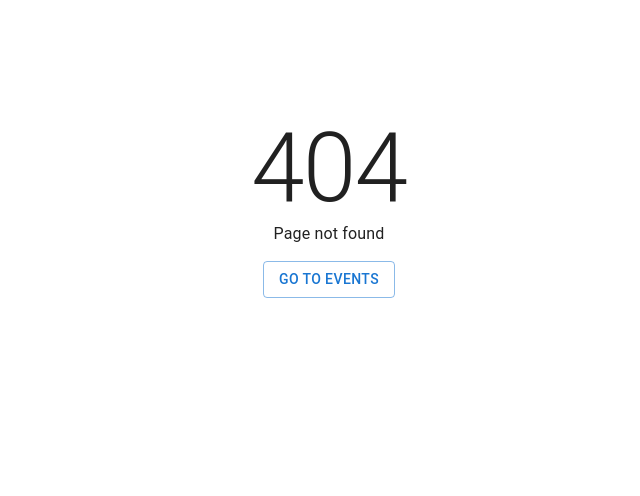
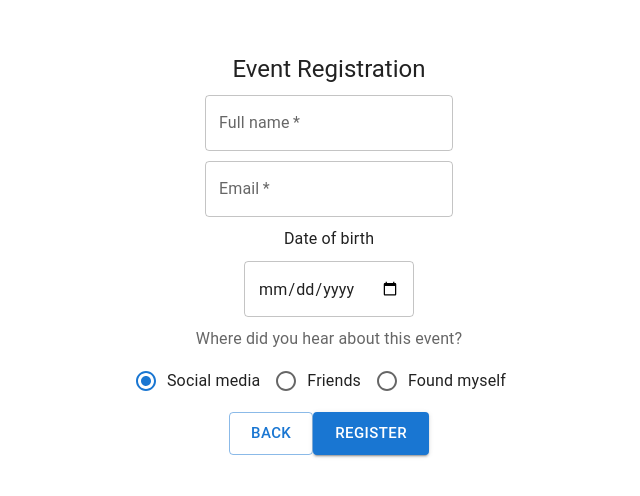
Before and after one commit to filisinia/Events-Registration-App, a React (Vite) app in the folder client/: page /register in a window 1280 px wide. Before the commit this address had no page. Shown: the part 146-642 px from the top of the page, without its empty margins (311-951 px from the left). Built offline with nearby package versions, Linux system fonts and the light colour scheme.

Commit message:
feat: add registration page

```diff
--- a/client/package.json
+++ b/client/package.json
@@ -14,9 +14,11 @@
     "@emotion/react": "^11.11.4",
     "@emotion/styled": "^11.11.5",
     "@mui/material": "^5.15.17",
+    "@mui/styled-engine-sc": "^6.0.0-alpha.18",
     "react": "^18.2.0",
     "react-dom": "^18.2.0",
-    "react-router-dom": "^6.23.1"
+    "react-router-dom": "^6.23.1",
+    "styled-components": "^6.1.11"
   },
   "devDependencies": {
     "@types/react": "^18.2.66",
--- a/client/src/app/App.tsx
+++ b/client/src/app/App.tsx
@@ -1,6 +1,7 @@
 import { BrowserRouter, Route, Routes } from 'react-router-dom';
 import { CssBaseline } from "@mui/material";
-import EventsPage from "../pages/eventsPage";
+import EventsPage from "../pages/eventsPage/eventsPage";
+import RegisterPage from '../pages/registerPage/registerPage';
 import ErrorPage from '../pages/errorPage/errorPage';
 
 export default function App(): JSX.Element {
@@ -9,6 +10,7 @@ export default function App(): JSX.Element {
       <CssBaseline>
           <Routes>
             <Route element={<EventsPage />} path='/' />
+            <Route element={<RegisterPage />} path='/register' />
             <Route element={<ErrorPage />} path='*' />
           </Routes>
       </CssBaseline>
--- a/client/src/components/eventElems/eventElems.tsx
+++ b/client/src/components/eventElems/eventElems.tsx
@@ -1,3 +1,4 @@
+import { Link } from "react-router-dom";
 import { Card, CardContent, Box, Grid, Typography, Button } from "@mui/material";
 import { EventData } from "../../types/types";
 import styles from "./eventElemsStyle";
@@ -16,8 +17,8 @@ export default function EventElems({ eventData }: { eventData: EventData[] }): J
                 <Typography>{event.date}</Typography>
               </Box>
               <Box display='flex' justifyContent='space-between'>
-                <Button>Register</Button>
-                <Button>View</Button>
+                <Button component={Link} to='/register'>Register</Button>
+                <Button component={Link} to='/people'>View</Button>
               </Box>
             </CardContent>
           </Card>
--- /dev/null
+++ b/client/src/pages/registerPage/registerPage.tsx
@@ -0,0 +1,44 @@
+import { Box, Button, Container, FormControlLabel, FormLabel, Radio, RadioGroup, TextField, Typography } from '@mui/material';
+import { Link } from 'react-router-dom';
+import styles from './registerPageStyle';
+
+export default function RegisterPage() {
+  function handlerSubmit() {
+    console.log('Submit');
+  }
+
+  function handlerChange() {
+    console.log('Change');
+  }
+
+  return (
+    <Container component='form' onSubmit={handlerSubmit} onChange={handlerChange} sx={styles.container}>
+      <Typography variant='h5'>Event Registration</Typography>
+      <TextField label='Full name' name='fullName' required />
+        <TextField label='Email' name='email' type='email' required />
+        <label htmlFor='dateOfBirth'>
+          Date of birth
+        </label>
+        <TextField
+          name='dateOfBirth'
+          required
+          type='date'
+        />
+        <FormLabel id="howDidYouHear">Where did you hear about this event?</FormLabel>
+        <RadioGroup
+          aria-labelledby="howDidYouHear"
+          defaultValue="social media"
+          name="radio-buttons-group"
+          row
+        >
+          <FormControlLabel value="social media" control={<Radio />} label="Social media" />
+          <FormControlLabel value="friends" control={<Radio />} label="Friends" />
+          <FormControlLabel value="found myself" control={<Radio />} label="Found myself" />
+        </RadioGroup>
+        <Box>
+          <Button component={Link} to='/' variant='outlined' size='large'>Back</Button>
+          <Button component={Link} to='/people' variant='contained' size='large'>Register</Button>
+        </Box>
+    </Container>
+  );
+}
--- /dev/null
+++ b/client/src/pages/registerPage/registerPageStyle.ts
@@ -0,0 +1,12 @@
+const styles = {
+  container: {
+    height: '100svh',
+    display:'flex',
+    flexDirection: 'column',
+    justifyContent: 'center',
+    alignItems: 'center',
+    gap: '10px',
+  }
+};
+
+export default styles;
```
Also changed, not shown: client/src/pages/eventsPage/eventsPage.tsx (renamed from client/src/pages/eventsPage.tsx, +4 -4 lines), 2 other files (tests, documents, lock files or other folders).
